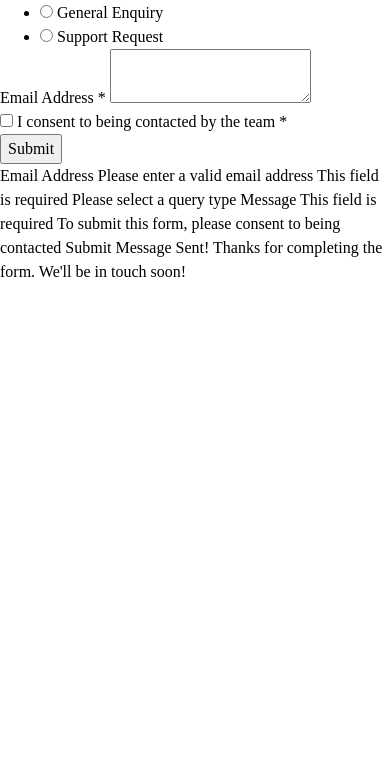
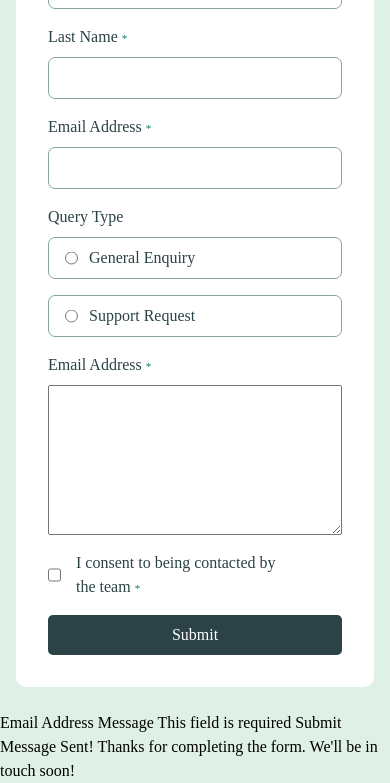
Before and after one commit to Silkiercomet/webstorm-form-practice, a website built with webpack: page index.html in a window 390 px wide. Shown: the part 185-968 px from the top of the page. Before the commit the page ends 844 px from the top, so only its background shows below. Built offline with nearby package versions, Linux system fonts and the light colour scheme.

Commit message:
mobile version completed

```diff
--- a/css/style.css
+++ b/css/style.css
@@ -21,7 +21,10 @@ body {
   /* 4. Improve text rendering */
   -webkit-font-smoothing: antialiased;
   font-family: "Karla", 'Sans-serif', serif;
-
+  background-color: hsl(148, 38%, 91%);
+  display: grid;
+  place-items: center;
+  min-height: 100vh;
 }
 
 /* 5. Improve media defaults */
@@ -33,6 +36,7 @@ img, picture, video, canvas, svg {
 /* 6. Inherit fonts for form controls */
 input, button, textarea, select {
   font: inherit;
+  color: hsl(187, 24%, 22%);
 }
 
 /* 7. Avoid text overflows */
@@ -47,3 +51,95 @@ p {
 h1, h2, h3, h4, h5, h6 {
   text-wrap: balance;
 }
+/* utilities */
+.error-message{
+  color: hsl(0, 66%, 54%);
+  font-size: .9rem;
+  display: none;
+}
+
+.wrapper{
+  display: grid;
+  background-color: white;
+  padding:  2rem;
+  gap: 1rem;
+  margin: 1.5rem 1rem;
+  border-radius: 10px;
+}
+h1{
+  color: hsl(187, 24%, 22%);
+}
+form{
+  display: grid;
+  gap: 1rem;
+  color: hsl(187, 24%, 22%);
+}
+.entry{
+  display: flex;
+  flex-direction: column;
+  justify-content: center;
+  gap: .5rem;
+}
+.dot{
+  font-size: .7rem;
+  color: hsl(169, 82%, 27%);
+}
+/* inputs */
+
+input[type="text"], input[type="email"]{
+  padding: .5rem 1rem;
+  border-radius: 7px;
+  border: 1px solid hsl(186, 15%, 59%);
+
+}
+input[type="text"]:focus, input[type="email"]:focus {
+  outline: 1px solid hsl(169, 82%, 27%);
+}
+input[type="radio"] {
+  accent-color: hsl(169, 82%, 27%);
+}
+ul{
+  list-style-type: none;
+  padding: 0;
+  display: grid;
+  gap: 1rem;
+}
+ul li label{
+  border: 1px solid hsl(186, 15%, 59%);
+  border-radius: 7px;
+  padding: .5rem 2.5rem;
+  display: flex;
+  gap: 0.7rem;
+  align-items: center;
+
+}
+ul li{
+  position: relative;
+}
+input[type="radio"]{
+  position: absolute;
+  top: 50%;
+  transform: translateY(-50%);
+  left: 17px;
+}
+input[type="radio"]:checked + label{
+  background-color: hsl(148, 38%, 91%);
+  border-color: hsl(169, 82%, 27%);
+}
+
+.entry:last-of-type div{
+  display: flex;
+
+  max-width: 100%;
+}
+.entry:last-of-type div label{
+  max-width: 75%;
+  padding-left: 15px;
+}
+button[type="submit"] {
+  background-color: hsl(187, 24%, 22%);
+  color: white;
+  border: none;
+  padding: .5rem 1rem;
+  border-radius: 5px;
+}
--- a/index.html
+++ b/index.html
@@ -17,7 +17,6 @@
   <link rel="icon" href="/favicon.ico" sizes="any">
   <link rel="icon" href="/icon.svg" type="image/svg+xml">
   <link rel="apple-touch-icon" href="icon.png">
-|
 
   <link rel="manifest" href="site.webmanifest">
   <meta name="theme-color" content="#fafafa">
@@ -28,52 +27,60 @@
   <h1>Contact Us</h1>
   <form>
     <div class="entry">
-      <label for="Name">First Name <span>*</span></label>
+      <label for="Name">First Name <span class="dot">*</span></label>
       <input type="text" name="Name" id="Name">
+      <p class="error-message">This field is required</p>
     </div>
     <div class="entry">
-      <label for="Last">Last Name <span>*</span></label>
+      <label for="Last">Last Name <span class="dot">*</span></label>
       <input type="text" name="Last" id="Last">
+      <p class="error-message">This field is required</p>
     </div>
     <div class="entry">
-      <label for="Email">Email Address <span>*</span></label>
-      <input type="text" name="Email" id="Email">
+      <label for="Email">Email Address <span class="dot">*</span></label>
+      <input type="text" name="Email" id="Email" pattern="[a-z0-9._%+-]+@[a-z0-9.-]+\.[a-z]{2,}$" required>
+      <p class="error-message">Please enter a valid email address</p>
     </div>
     <div class="entry">
       <label>Query Type</label>
       <ul>
         <li>
-          <input type="radio" name="General" id="General">
+          <input type="radio" name="query" id="General">
           <label for="General">General Enquiry</label>
         </li>
         <li>
-          <input type="radio" name="Support" id="Support">
+          <input type="radio" name="query" id="Support">
           <label for="Support">Support Request</label>
         </li>
       </ul>
+      <p class="error-message">Please select a query type</p>
     </div>
     <div class="entry">
-      <label for="Message">Email Address <span>*</span></label>
-      <textarea id="Message"></textarea>
+      <label for="Message">Email Address <span class="dot">*</span></label>
+      <textarea id="Message" rows="6"></textarea>
+      <p class="error-message">This field is required</p>
     </div>
     <div class="entry">
-      <input type="checkbox" name="consent" id="consent">
-      <label for="consent">I consent to being contacted by the team <span>*</span></label>
+      <div>
+        <input type="checkbox" name="consent" id="consent">
+        <label for="consent">I consent to being contacted by the team <span class="dot">*</span></label>
+      </div>
+      <p class="error-message">To submit this form, please consent to being contacted</p>
     </div>
     <button type="submit">Submit</button>
   </form>
 </main>
 
   Email Address
-  Please enter a valid email address
-  This field is required
-  Please select a query type
+
+
+
 
   Message
   This field is required
 
 
-  To submit this form, please consent to being contacted
+
 
   Submit
 
```
